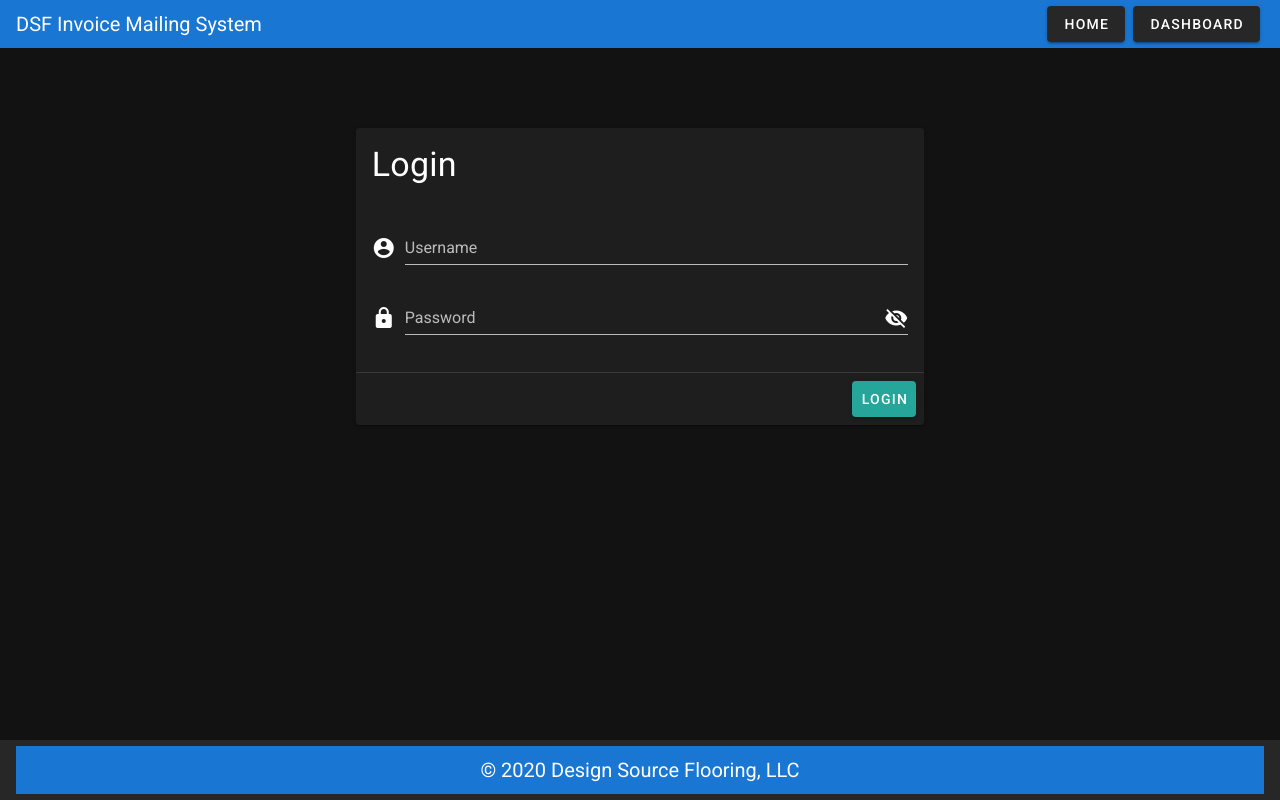
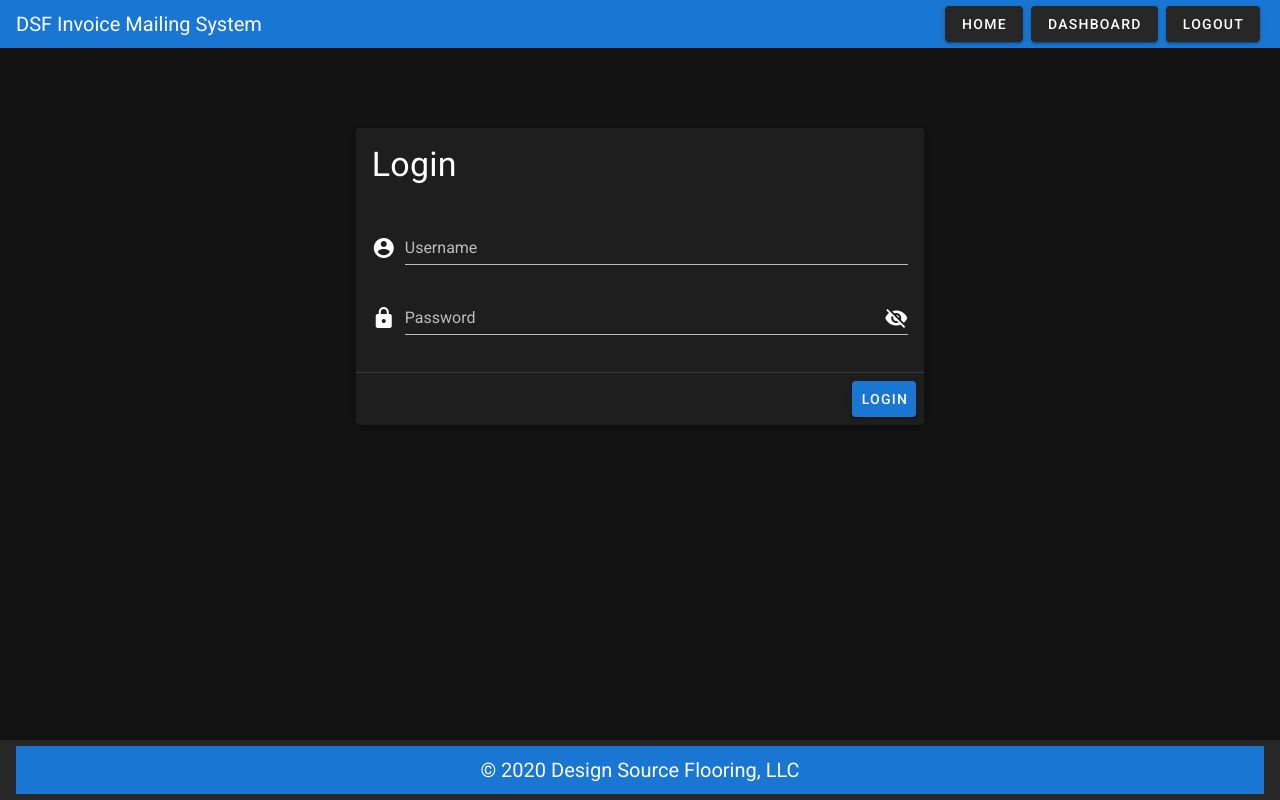
Before and after one commit to tboyd-dsf/invoice-mailer-client, a Nuxt app: page /signup in a window 1280 px wide. Built offline with nearby package versions, Linux system fonts and the light colour scheme.

Commit message:
login and logout route both working as inteded

```diff
--- a/components/LayoutComps/AppNavBar.vue
+++ b/components/LayoutComps/AppNavBar.vue
@@ -1,18 +1,27 @@
 <template>
-    <v-app-bar color="primary" dark flat dense>
-        <v-toolbar-title>DSF Invoice Mailing System</v-toolbar-title>
-        <v-spacer></v-spacer>
-        <v-btn class="mx-1" to='/'>Home</v-btn>
-        <v-btn class="mx-1" to='/dashboard'>Dashboard</v-btn>
-    </v-app-bar>
+  <v-app-bar color="primary" dark flat dense>
+    <v-toolbar-title>DSF Invoice Mailing System</v-toolbar-title>
+    <v-spacer></v-spacer>
+    <v-btn class="mx-1" to="/">Home</v-btn>
+    <v-btn class="mx-1" to="/dashboard">Dashboard</v-btn>
+    <v-btn class="mx-1" @click="logout">Logout</v-btn>
+  </v-app-bar>
 </template>
 
 <script>
+    import axios from 'axios'
     export default {
-
+        methods: {
+            async logout() {
+                await axios.get(`http://localhost:3030/api/logout`)
+                .then((res) => {
+                    console.log(res)
+                    this.$router.push('/')
+                })
+            }
+        }
     }
 </script>
 
 <style scoped>
-
 </style>
--- a/components/SignUpComps/LoginMod.vue
+++ b/components/SignUpComps/LoginMod.vue
@@ -20,7 +20,7 @@
           <v-divider></v-divider>
           <v-card-actions>
             <v-spacer></v-spacer>
-            <v-btn @click.prevent="loginUser" type="submit" color="info">Login</v-btn>
+            <v-btn @click.prevent="loginUser" type="submit" color="primary">Login</v-btn>
           </v-card-actions>
         </v-form>
       </v-card>
@@ -40,7 +40,6 @@ export default {
   },
   methods: {
     async loginUser() {
-      alert('Wow you logged in. Nice!')
       await axios.post(`http://localhost:3030/api/login`, {
         email: this.email,
         password: this.password
--- a/pages/index.vue
+++ b/pages/index.vue
@@ -9,6 +9,7 @@
                     <v-list-item>
                         <p>Login to see Outgoing Invoices and Customer List</p>
                     </v-list-item>
+                    <div class="my-12"></div>
                     <div class="my-12"></div>
                     <hr>
                     <v-card-actions>
```
